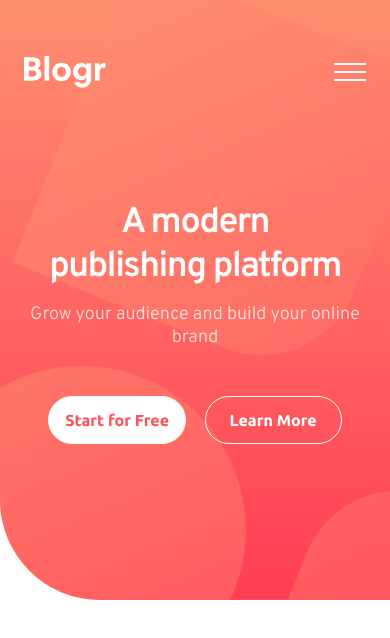
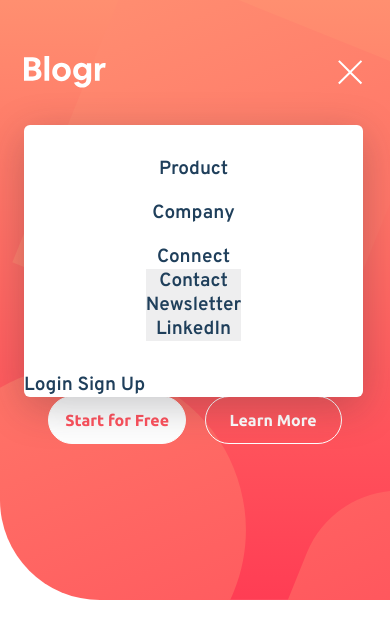
Before and after one commit to rachidbend/blogr-landing-page, a website: page index.html in a window 390 px wide. Drawn offline with Linux system fonts and the light colour scheme.

Commit message:
added functionality of mobile navigation

```diff
--- a/index.html
+++ b/index.html
@@ -20,6 +20,7 @@
     />
 
     <link rel="stylesheet" href="dist/css/main.css" />
+    <script defer src="js/script.js"></script>
 
     <title>Frontend Mentor | [Blogr]</title>
 
@@ -29,7 +30,7 @@
     .attribution a { color: hsl(228, 45%, 44%); }
   </style> -->
   </head>
-  <body>
+  <body class="nav-open">
     <section class="head">
       <header class="header">
         <div class="container">
@@ -50,7 +51,7 @@
           </button>
           <nav class="nav nav--main">
             <ul class="nav__list">
-              <!-- first li -->
+              <!-- first tab -->
               <li>
                 <a href="#" class="nav__link nav__link--open">Product</a>
                 <ul class="nav__list--tab">
@@ -73,7 +74,7 @@
                   </li>
                 </ul>
               </li>
-              <!-- second li -->
+              <!-- second tab -->
               <li>
                 <a href="#" class="nav__link nav__link--open">Company</a>
                 <ul class="nav__list--tab">
@@ -91,10 +92,10 @@
                   </li>
                 </ul>
               </li>
-              <!-- third li -->
+              <!-- third tab -->
               <li>
                 <a href="#" class="nav__link nav__link--open">Connect</a>
-                <ul class="nav__list--tab">
+                <ul class="nav__list--tab tab-open">
                   <li>
                     <a href="" class="nav__link nav__link--tab">Contact</a>
                   </li>
--- /dev/null
+++ b/js/script.js
@@ -0,0 +1,25 @@
+"use strict";
+
+// making navigation open and close
+const btnNavEl = document.querySelector(".btn-nav");
+const bodyEl = document.querySelector("body");
+
+btnNavEl.addEventListener("click", (e) => {
+  e.preventDefault();
+  bodyEl.classList.toggle("nav-open");
+});
+
+// making nav tabs functional
+
+const navTabLinkEls = document.querySelectorAll(".nav__link--open");
+console.log(navTabLinkEls);
+
+navTabLinkEls.forEach((link) => {
+  link.addEventListener("click", (e) => {
+    //  prevent link from refreshing page
+    e.preventDefault();
+    const tab = e.target.nextElementSibling;
+    tab.classList.toggle("tab-open");
+    console.log(tab);
+  });
+});
--- a/sass/layout/_header.scss
+++ b/sass/layout/_header.scss
@@ -1,5 +1,6 @@
 .header {
   padding: 5.6rem 0;
+  position: relative;
 }
 
 .header .container {
--- a/sass/layout/_navigation.scss
+++ b/sass/layout/_navigation.scss
@@ -10,19 +10,72 @@
 }
 .btn-nav--close {
   display: none;
+  transform: translate(-11%, -3%);
+}
+
+.nav-open .btn-nav--open {
+  display: none;
+}
+.nav-open .btn-nav--close {
+  display: block;
 }
 
 .nav--main {
+  font-size: 1.9rem;
+  font-family: var(--font-family-overpass);
+  font-weight: 600;
+  color: var(--color-primary-headings);
+
+  position: absolute;
+  background-color: var(--color-neutral-white);
+  // getting it as close as i can to the original design
+  left: 2.4rem;
+  right: 2.7rem;
+  top: 12.5rem;
+  border-radius: 0.6rem;
+  box-shadow: 0 1rem 4rem rgba($color: hsl(240, 10%, 16%), $alpha: 0.26);
+  // Hiding the nav
+  opacity: 0;
+  visibility: hidden;
+  pointer-events: none;
+  transition: all ease-out 400ms;
+
+  z-index: 10;
+}
+// when mobile nav is open
+.nav-open .nav--main {
+  opacity: 1;
+  visibility: visible;
+  pointer-events: auto;
+}
+
+.nav__list {
+  list-style: none;
+  display: flex;
+  flex-direction: column;
+  align-items: center;
+  text-align: center;
+  padding: 3.2rem 4rem;
+  width: 100%;
+  gap: 2rem;
+}
+.nav__link:link,
+.nav__link:visited {
+  text-decoration: none;
+  color: var(--color-primary-headings);
+}
+
+.nav__list--tab {
+  list-style: none;
+  background-color: rgba($color: hsl(240, 2%, 79%), $alpha: 0.3);
   display: none;
 }
-.nav__list {
+
+.tab-open {
+  display: flex;
+  flex-direction: column;
 }
-.nav__link {
-}
-.nav__link--open {
-}
-.nav__list--tab {
-}
+
 .nav__link--tab {
 }
 
--- a/sass/utilities/_mixins.scss
+++ b/sass/utilities/_mixins.scss
@@ -0,0 +1,12 @@
+@mixin respond($breakpoint) {
+  @if $breakpoint == phone {
+    @media (max-width: 37.5em) {
+      @content;
+    }
+  }
+  @if $breakpoint == tab-port {
+    @media (max-width: 56.25em) {
+      @content;
+    }
+  }
+}
```
Also changed, not shown: package.json (added, +19 -0 lines), dist/css/main.css, dist/style.css (added), 2 other files.
